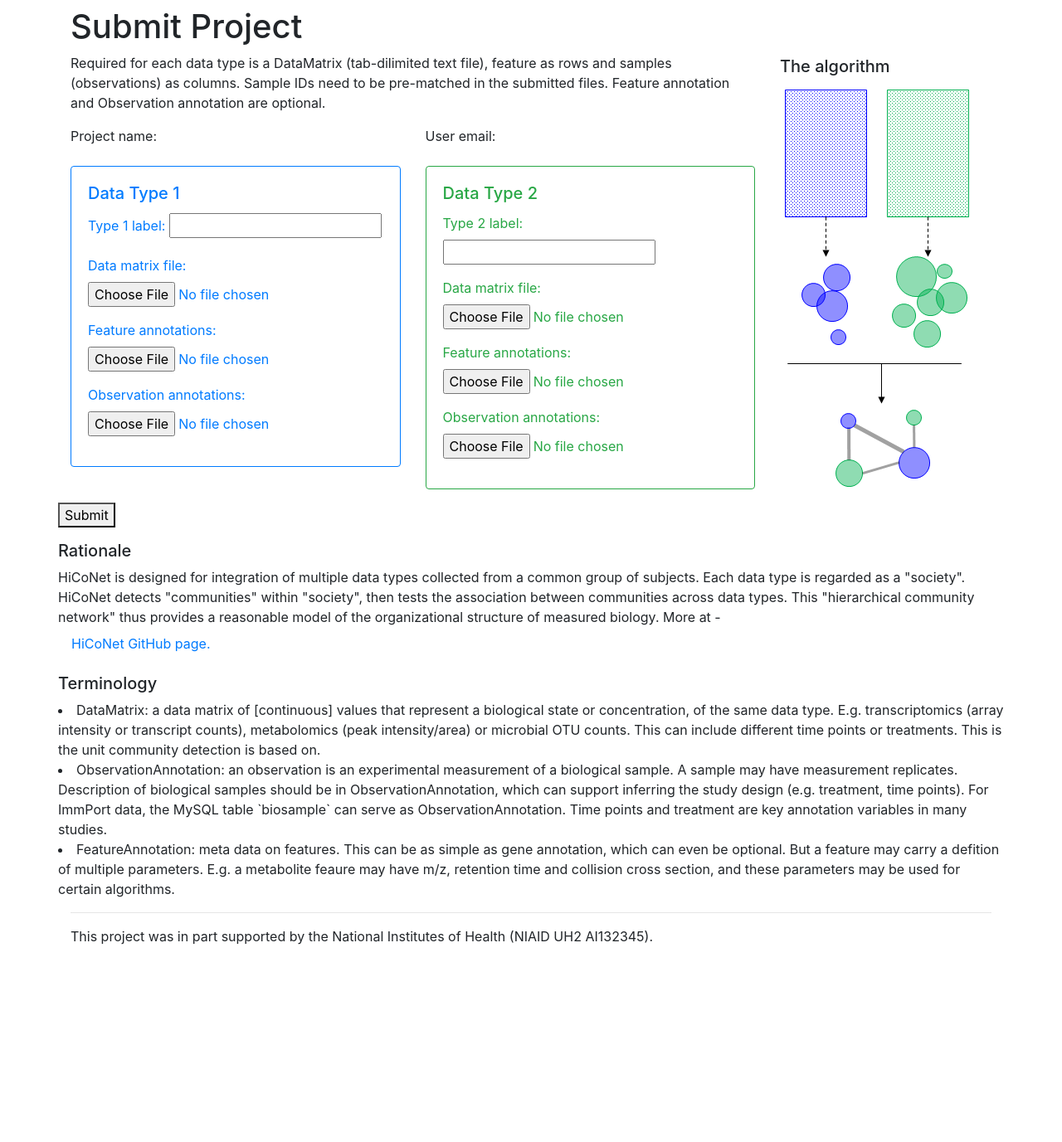
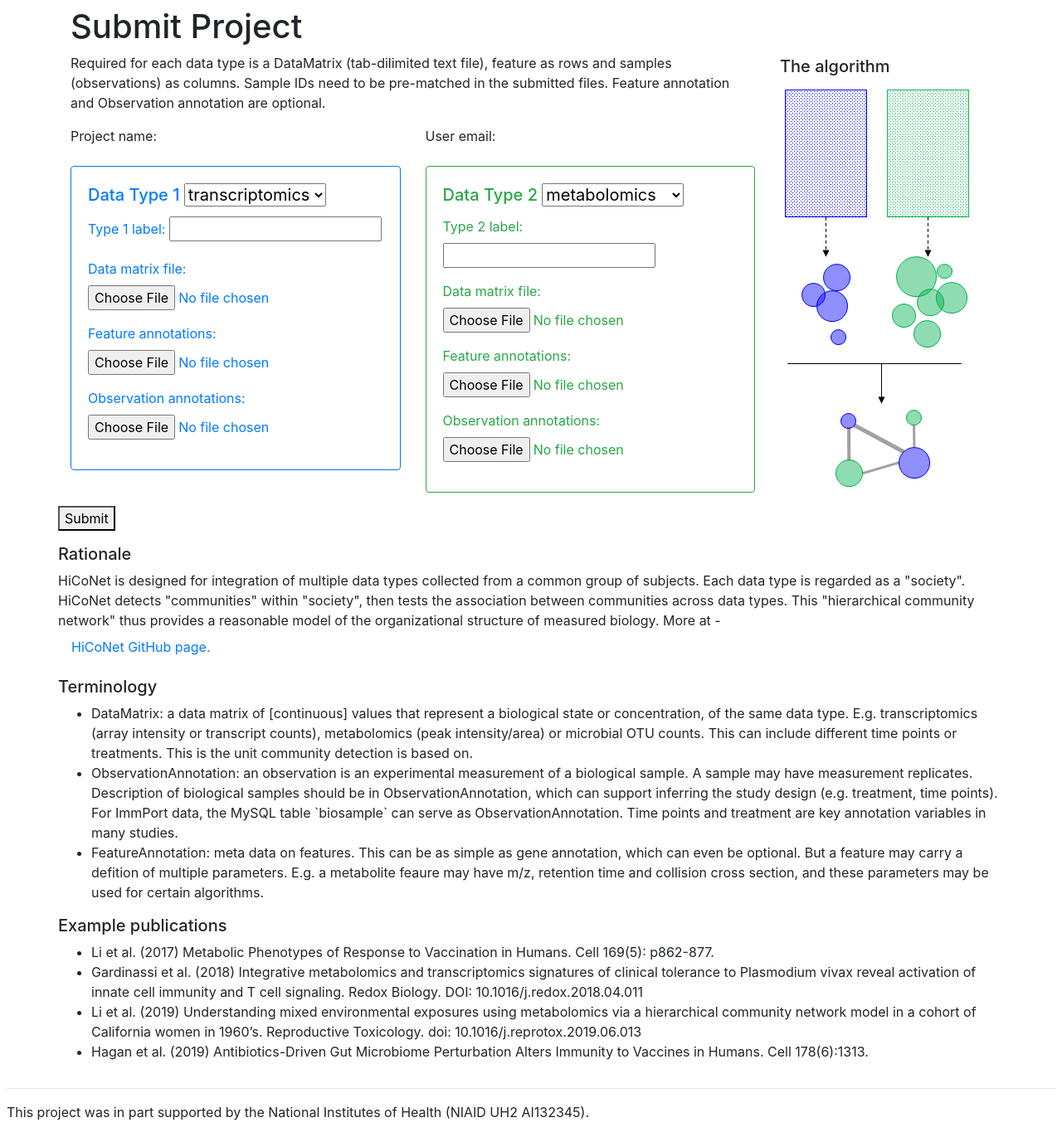
Before and after one commit to shuzhao-li/hiconet-server, a Django app: page /submit/hiconet/ in a window 1280 px wide. Shown: the part 64-1441 px from the top of the page at 83% size. Before the commit the page ends 1203 px from the top, so only its background shows below. Run offline with Django 3.2, Linux system fonts and the light colour scheme; parts of the project's set-up code (start-up, migrations or seed data) failed here and were passed over; some libraries are stand-ins or nearby versions.

Commit message:
added data type pulldown menu

```diff
--- a/cruncher/dashboard/templates/dashboard/submit.html
+++ b/cruncher/dashboard/templates/dashboard/submit.html
@@ -47,9 +47,18 @@
                                     <div class="col-sm-6"><div class="form-group">
                                         <div class="card  border-primary">
                                             <div class="card-body text-primary">
-                                            <h5 class="card-title">Data Type 1</h5>
+                                            <h5 class="card-title">Data Type 1
+                                                <select name="datatype_1" required id="id_datatype_1">
+                                                        <option value="transcriptomics">transcriptomics</option>
+                                                        <option value="metabolomics">metabolomics</option>
+                                                        <option value="cells">cell populations</option>
+                                                        <option value="cytokines">cytokines</option>
+                                                        <option value="other">other</option>
+                                                </select>
+                                            </h5>
 
                                             <p><label for="id_transcriptomics_name">Type 1 label:</label> <input type="text" name="transcriptomics_name" required id="id_transcriptomics_name"></p>
+
                                             <p><label for="id_transcriptomics_data">Data matrix file:</label> <input type="file" name="transcriptomics_data" required id="id_transcriptomics_data"></p>
                                             <p><label for="id_transcriptomics_feature_annotations">Feature annotations:</label> <input type="file" name="transcriptomics_feature_annotations" id="id_transcriptomics_feature_annotations"></p>
                                             <p><label for="id_transcriptomics_observation_annotations">Observation annotations:</label> <input type="file" name="transcriptomics_observation_annotations" id="id_transcriptomics_observation_annotations"></p>
@@ -62,9 +71,18 @@
                                     <div class="col-sm-6"><div class="form-group">
                                         <div class="card border-success">
                                             <div class="card-body  text-success">
-                                            <h5 class="card-title">Data Type 2</h5>
+                                            <h5 class="card-title">Data Type 2
+                                                    <select name="datatype_2" required id="id_datatype_2">
+                                                            <option value="metabolomics">metabolomics</option>
+                                                            <option value="transcriptomics">transcriptomics</option>
+                                                            <option value="cells">cell populations</option>
+                                                            <option value="cytokines">cytokines</option>
+                                                            <option value="other">other</option>
+                                                    </select>
+                                            </h5>
 
                                             <p><label for="id_metabolomics_name">Type 2 label:</label> <input type="text" name="metabolomics_name" required id="id_metabolomics_name"></p>
+
                                             <p><label for="id_metabolomics_data">Data matrix file:</label> <input type="file" name="metabolomics_data" required id="id_metabolomics_data"> </p>
                                             <p><label for="id_metabolomics_feature_annotations">Feature annotations:</label> <input type="file" name="metabolomics_feature_annotations" id="id_metabolomics_feature_annotations"></p>
                                             <p><label for="id_metabolomics_observation_annotations">Observation annotations:</label> <input type="file" name="metabolomics_observation_annotations" id="id_metabolomics_observation_annotations"></p>
@@ -106,6 +124,7 @@
 
         <div class="row">
                 <h5>Terminology</h5>
+                        <ul>
                             <li>
                             DataMatrix: a data matrix of [continuous] values that represent a biological state or concentration, of the same data type.
                             E.g. transcriptomics (array intensity or transcript counts), metabolomics (peak intensity/area) or microbial OTU counts.
@@ -119,8 +138,28 @@
                                 FeatureAnnotation: meta data on features.
                                 This can be as simple as gene annotation, which can even be optional. But a feature may carry a defition of multiple parameters. E.g. a metabolite feaure may have m/z, retention time and collision cross section, and these parameters may be used for certain algorithms.
                             </li>
+                        </ul>
+        </div>
 
+        <div class="row">
+                <h5>Example publications</h5>
+                    <ul>
+                        <li>
+                                Li et al. (2017) Metabolic Phenotypes of Response to Vaccination in Humans. Cell 169(5): p862-877.
+                        </li>
+                        <li>
+                                Gardinassi et al. (2018) Integrative metabolomics and transcriptomics signatures of clinical tolerance to Plasmodium vivax reveal activation of innate cell immunity and T cell signaling. Redox Biology. DOI: 10.1016/j.redox.2018.04.011
+                        </li>
+                        <li>
+                                Li et al. (2019) Understanding mixed environmental exposures using metabolomics via a hierarchical community network model in a cohort of California women in 1960’s. Reproductive Toxicology. doi: 10.1016/j.reprotox.2019.06.013
+                        </li>
+                        <li>
+                                Hagan et al. (2019) Antibiotics-Driven Gut Microbiome Perturbation Alters Immunity to Vaccines in Humans. Cell 178(6):1313.
+                        </li>
+                    </ul>
         </div>
+
+    </div>
 
 
 
--- a/cruncher/hiconet/forms.py
+++ b/cruncher/hiconet/forms.py
@@ -10,7 +10,14 @@ class ClientRequestForm(BaseForm):
     # and show up as its own box in UI.
     # Thus more than two data types will be possible and UI can be extended dynamically.
     #
+    # This is rather overwritten in HTML. see _build_project_definition
+
+    datatype_choices = [ 'transcriptomics', 'metabolomics', 'cells', 'cytokines', 'other']
+
     transcriptomics_name = forms.CharField()
+
+    datatype_1 = forms.CharField() #label="check type 1", widget=forms.Select(choices=datatype_choices) )
+
     transcriptomics_data = forms.FileField(
         help_text='Data type 1, data matrix file')
     transcriptomics_feature_annotations = forms.FileField(
@@ -23,6 +30,9 @@ class ClientRequestForm(BaseForm):
 
     # terms transcriptomics and metabolomics will be replaced to generic.
     metabolomics_name = forms.CharField()
+
+    datatype_2 = forms.CharField() # widget=forms.Select(choices=datatype_choices) )
+
     metabolomics_data = forms.FileField(
         help_text='Data type 2, data matrix file')
     metabolomics_feature_annotations = forms.FileField(
@@ -40,14 +50,19 @@ class ClientRequestForm(BaseForm):
         fields = [
             'project_name',
             'email',
-
             'analysis_type',
+            #
+            # The naming here, transcriptomics and metabolomics, is from legacy code, not fixed to these data types.
+            # To be updated later.
+            #
             'transcriptomics_name',
+            'datatype_1',
             'transcriptomics_data',
             'transcriptomics_feature_annotations',
             'transcriptomics_observation_annotations',
 
             'metabolomics_name',
+            'datatype_2',
             'metabolomics_data',
             'metabolomics_feature_annotations',
             'metabolomics_observation_annotations',
@@ -88,7 +103,9 @@ class ClientRequestForm(BaseForm):
             'transcriptomics_observation_annotations')
         transcriptomics_society = {
             'name': data.get('transcriptomics_name'),
-            'datatype': 'transcriptomics',
+            #'datatype': 'transcriptomics',
+            'datatype': data.get('datatype_1'),
+
             'file_data_matrix': self._read_csv_data(
                 data.get('transcriptomics_data')),
             'file_feature_annotation': (
@@ -108,7 +125,9 @@ class ClientRequestForm(BaseForm):
             'metabolomics_observation_annotations')
         metabolomics_society = {
             'name': data.get('metabolomics_name'),
-            'datatype': 'metabolomics',
+            #'datatype': 'metabolomics',
+            'datatype': data.get('datatype_2'),
+
             'file_data_matrix': self._read_csv_data(
                 data.get('metabolomics_data')),
             'file_feature_annotation': (
```
